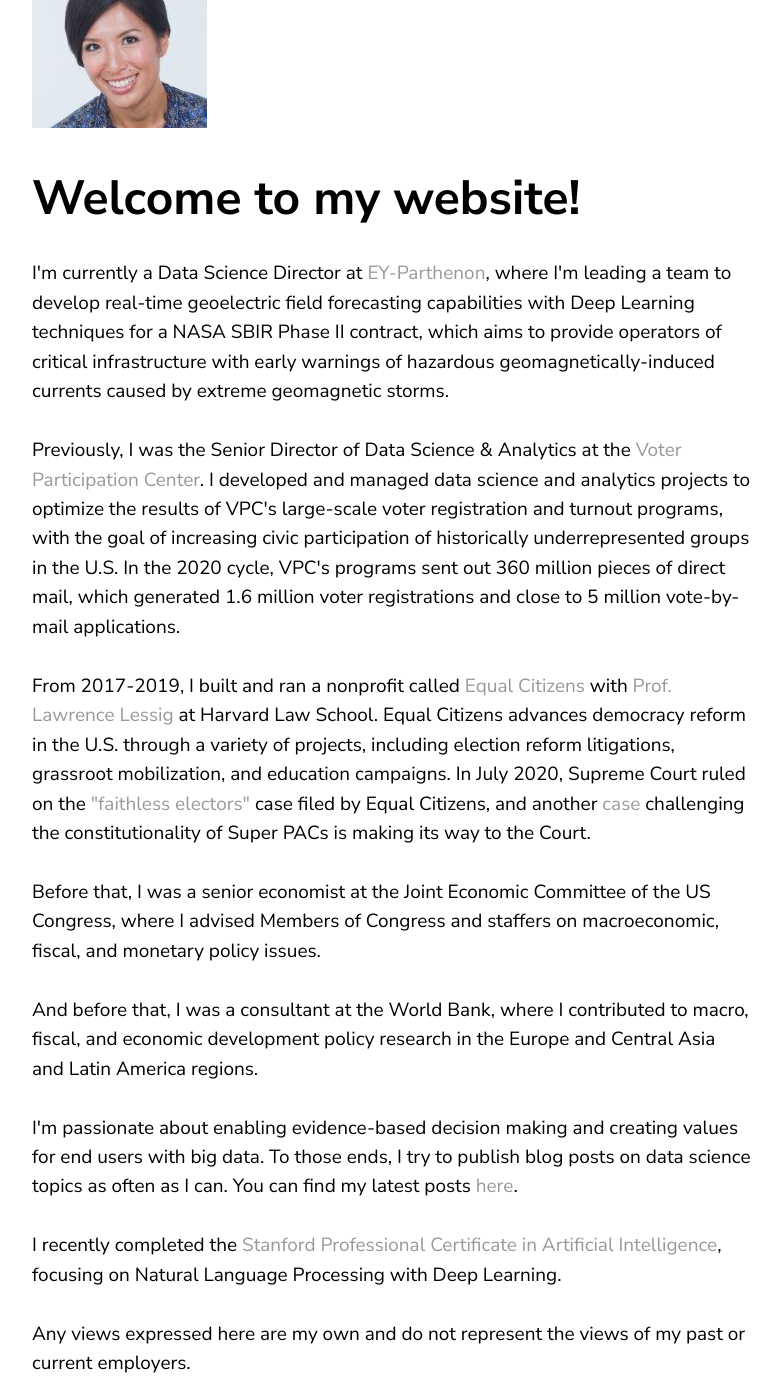
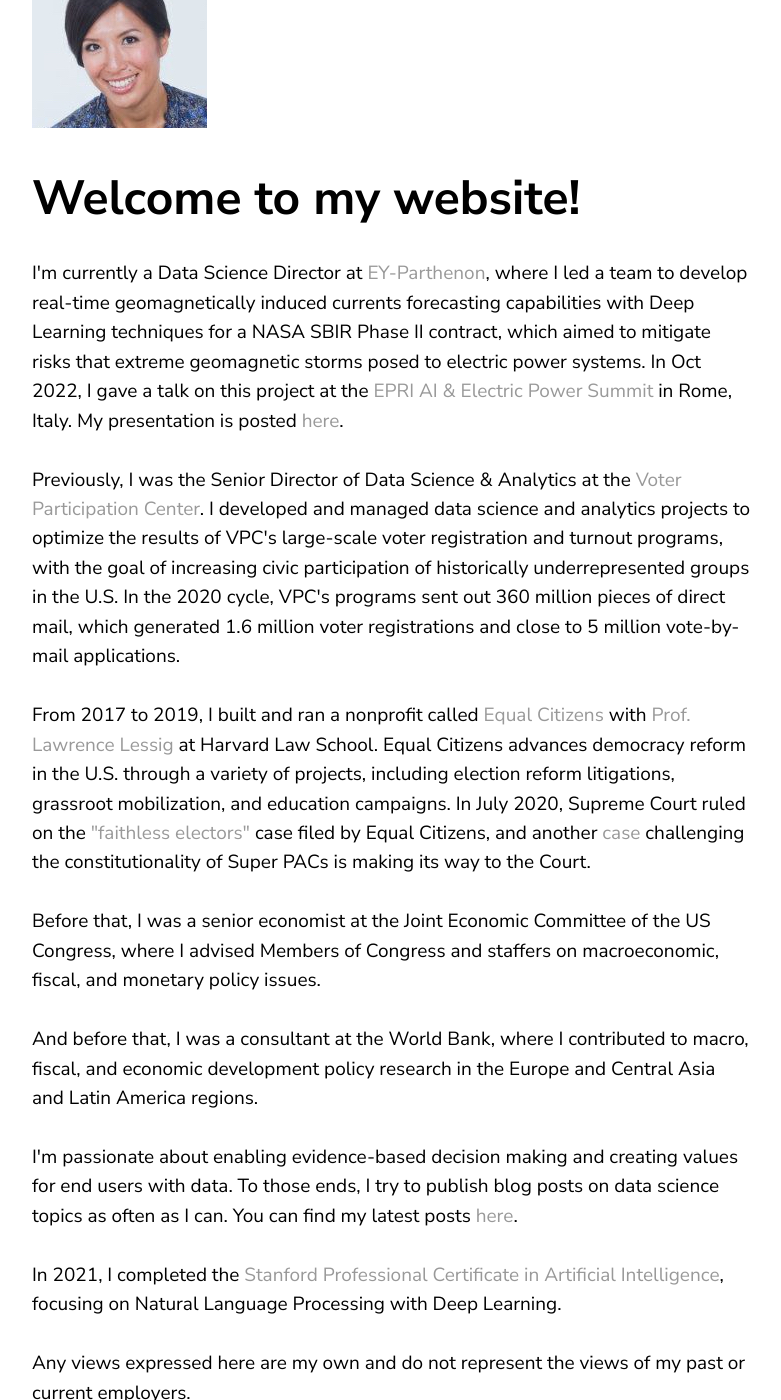
Before and after one commit to phoebetwong/phoebetwong.github.io, a Jekyll site: the page built from about.html, in a window 1280 px wide and 1400 px high, scrolled down 472 px. Shown: the whole window, without its empty margins (68-849 px from the left). Built offline with Jekyll 4.4.1, drawn with Linux system fonts in a browser that asks for light colours; a script that is not in the unit is left out.

Commit message:
oct updates 1

```diff
--- a/about.html
+++ b/about.html
@@ -5,11 +5,11 @@
 <div class="blurb">
 	<img src="assets/head2.jpg" alt="Portfolio Picture"  height="175" width="175" class="headerimg">
 	<h1>Welcome to my website!</h1>
-	<p>I'm currently a Data Science Director at <a href="https://www.ey.com/en_gl/strategy/about-ey-parthenon" target="_blank">EY-Parthenon</a>, where I'm leading a team to develop real-time geoelectric field forecasting capabilities with Deep Learning techniques for a NASA SBIR Phase II contract, which aims to provide operators of critical infrastructure with early warnings of hazardous geomagnetically-induced currents caused by extreme geomagnetic storms.
+	<p>I'm currently a Data Science Director at <a href="https://www.ey.com/en_gl/strategy/about-ey-parthenon" target="_blank">EY-Parthenon</a>, where I led a team to develop real-time geomagnetically induced currents forecasting capabilities with Deep Learning techniques for a NASA SBIR Phase II contract, which aimed to mitigate risks that extreme geomagnetic storms posed to electric power systems. In Oct 2022, I gave a talk on this project at the <a href="https://www.aielectricpower.com/" target="_blank">EPRI AI & Electric Power Summit</a> in Rome, Italy. My presentation is posted <a href="https://www.linkedin.com/feed/update/urn:li:activity:6985728300673368065/" target="_blank">here</a>.
 		<br><br>
 		Previously, I was the Senior Director of Data Science & Analytics at the <a href="https://www.voterparticipation.org/" target="_blank">Voter Participation Center</a>. I developed and managed data science and analytics projects to optimize the results of VPC's large-scale voter registration and turnout programs, with the goal of increasing civic participation of historically underrepresented groups in the U.S. In the 2020 cycle, VPC's programs sent out 360 million pieces of direct mail, which generated 1.6 million voter registrations and close to 5 million vote-by-mail applications.
 		<br><br>
-		From 2017-2019, I built and ran a nonprofit called <a href="https://equalcitizens.us/" target="_blank">Equal Citizens</a> with <a href="https://en.wikipedia.org/wiki/Lawrence_Lessig" target="_blank">Prof. Lawrence Lessig</a> at Harvard Law School.
+		From 2017 to 2019, I built and ran a nonprofit called <a href="https://equalcitizens.us/" target="_blank">Equal Citizens</a> with <a href="https://en.wikipedia.org/wiki/Lawrence_Lessig" target="_blank">Prof. Lawrence Lessig</a> at Harvard Law School.
 		Equal Citizens advances democracy reform in the U.S. through a variety of projects, including election reform litigations, grassroot mobilization,
 		and education campaigns. In July 2020, Supreme Court ruled on the <a href="https://www.cbsnews.com/video/supreme-court-rules-states-can-punish-faithless-electors/" target="_blank"> "faithless electors"</a> case filed by Equal Citizens, and another <a href="https://www.alaskapublic.org/2019/11/04/judge-says-alaska-should-crack-down-on-unlimited-contributions-in-state-elections/" target="_blank">case</a> challenging the constitutionality of Super PACs is making its way to the Court.
 		<br><br>
@@ -17,9 +17,9 @@
 		<br><br>
 		And before that, I was a consultant at the World Bank, where I contributed to macro, fiscal, and economic development policy research in the Europe and Central Asia and Latin America regions.
 		<br><br>
-		I'm passionate about enabling evidence-based decision making and creating values for end users with big data. To those ends, I try to publish blog posts on data science topics as often as I can. You can find my latest posts <a href="https://phoebetwong.github.io/mylatestwork.html" target="_blank"> here</a>.
+		I'm passionate about enabling evidence-based decision making and creating values for end users with data. To those ends, I try to publish blog posts on data science topics as often as I can. You can find my latest posts <a href="https://phoebetwong.github.io/mylatestwork.html" target="_blank"> here</a>.
 		<br><br>
-		I recently completed the <a href="https://online.stanford.edu/programs/artificial-intelligence-professional-program" target="_blank">Stanford Professional Certificate in Artificial Intelligence</a>, focusing on Natural Language Processing with Deep Learning.
+		In 2021, I completed the <a href="https://online.stanford.edu/programs/artificial-intelligence-professional-program" target="_blank">Stanford Professional Certificate in Artificial Intelligence</a>, focusing on Natural Language Processing with Deep Learning.
 		<br><br>
 		Any views expressed here are my own and do not represent the views of my past or current employers.
 		<br><br>
```
Also changed, not shown: 1 other file.
